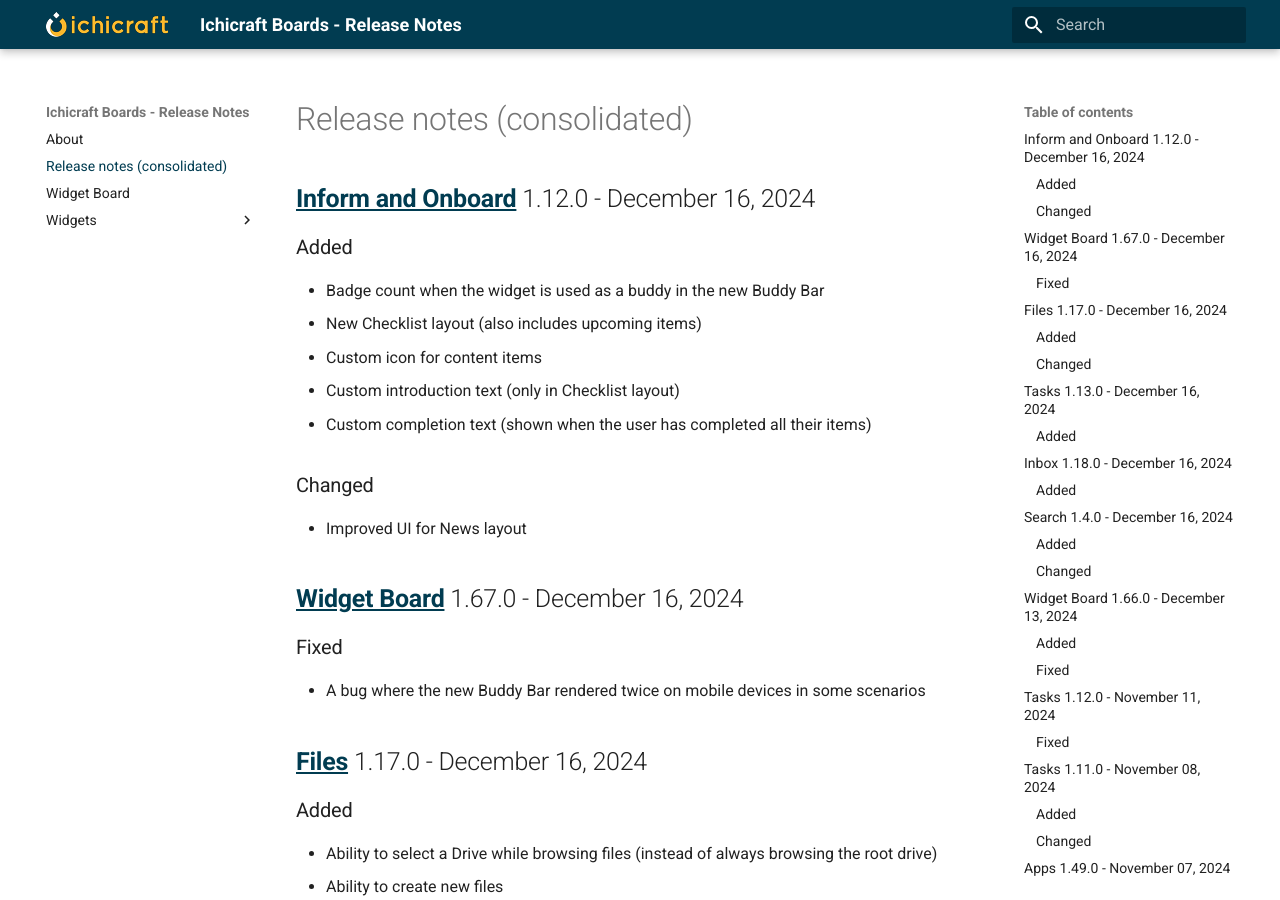
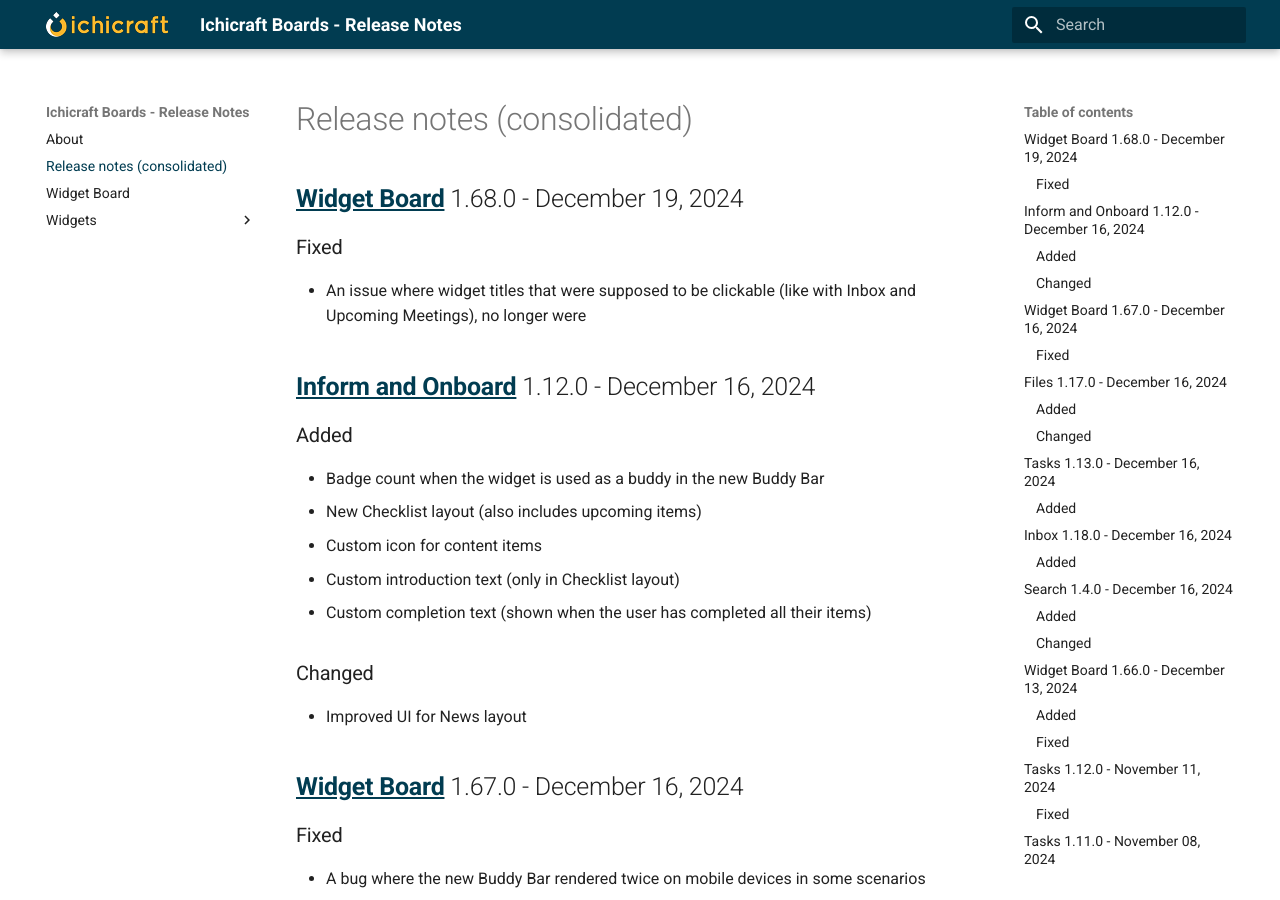
Before and after one commit to ichicraft/widgets-docs, an MkDocs documentation site: the page built from docs/Release-notes-(consolidated).md, in a window 1280 px wide and 900 px high. Built offline with MkDocs 1.6.1 and Material for MkDocs 9.7.7, drawn with Linux system fonts in a browser that asks for light colours.

Commit message:
Release notes updated by BuildService

```diff
--- a/docs/Release-notes-(consolidated).md
+++ b/docs/Release-notes-(consolidated).md
@@ -1,3 +1,8 @@
+## [Widget Board](./Widget Board.md) 1.68.0 - December 19, 2024
+
+### Fixed
+- An issue where widget titles that were supposed to be clickable (like with Inbox and Upcoming Meetings), no longer were
+
 ## [Inform and Onboard](./Widgets/Inform and Onboard.md) 1.12.0 - December 16, 2024
 
 ### Added
```
Also changed, not shown: docs/Widget Board.md (+5 -0 lines).
